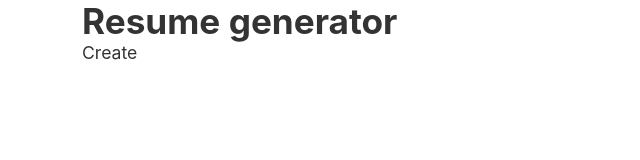
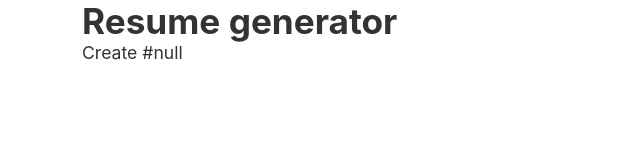
Before and after one commit to ratigumashvili/ol-academy-resume-generator-final-project, a React (Create React App) app: page /create in a window 1280 px wide. Shown: the top 160 px of the page, without its empty margins (0-640 px from the left). Built offline with nearby package versions, Linux system fonts and the light colour scheme.

Commit message:
small fix

```diff
--- a/src/pages/Create.jsx
+++ b/src/pages/Create.jsx
@@ -6,7 +6,7 @@ const Create = () => {
   const color = searchParams.get("color");
   return (
     <div>
-      Create {theme} {color}
+      Create {theme} {`#${color}`}
     </div>
   );
 };
```
